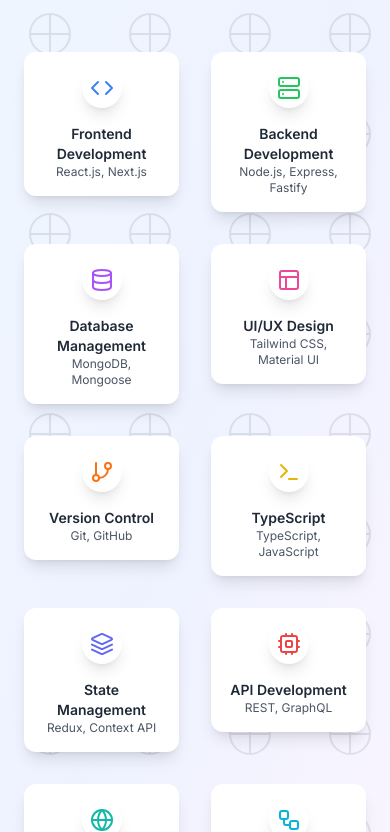
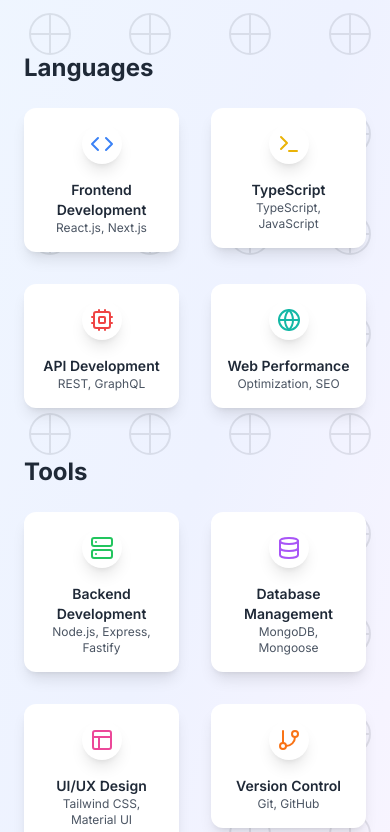
Before and after one commit to felimart2003/portfolio-curr, a Next.js app: page / in a window 390 px wide. Shown: the part 3612-4444 px from the top of the page. Built offline with nearby package versions, Linux system fonts and the light colour scheme.

Commit message:
style: 2 subsections for Skills (language, tools)

```diff
--- a/app/components/Skills.tsx
+++ b/app/components/Skills.tsx
@@ -10,7 +10,7 @@ const SkillIcon = ({ icon: Icon, color }: { icon: any; color: string }) => (
   </div>
 )
 
-const skills = [
+const languages = [
   {
     icon: Code,
     name: "Frontend Development",
@@ -19,6 +19,30 @@ const skills = [
       "Building responsive and interactive user interfaces with modern React features and Next.js for optimal performance.",
     color: "text-blue-500",
   },
+  {
+    icon: Terminal,
+    name: "TypeScript",
+    tech: "TypeScript, JavaScript",
+    description: "Writing type-safe code for better maintainability and developer experience.",
+    color: "text-yellow-500",
+  },
+  {
+    icon: Cpu,
+    name: "API Development",
+    tech: "REST, GraphQL",
+    description: "Designing and implementing efficient APIs for seamless data communication.",
+    color: "text-red-500",
+  },
+  {
+    icon: Globe,
+    name: "Web Performance",
+    tech: "Optimization, SEO",
+    description: "Optimizing web applications for speed, accessibility, and search engine visibility.",
+    color: "text-teal-500",
+  },
+]
+
+const tools = [
   {
     icon: Server,
     name: "Backend Development",
@@ -48,32 +72,11 @@ const skills = [
     color: "text-orange-500",
   },
   {
-    icon: Terminal,
-    name: "TypeScript",
-    tech: "TypeScript, JavaScript",
-    description: "Writing type-safe code for better maintainability and developer experience.",
-    color: "text-yellow-500",
-  },
-  {
     icon: Layers,
     name: "State Management",
     tech: "Redux, Context API",
     description: "Managing complex application state with modern state management solutions.",
     color: "text-indigo-500",
-  },
-  {
-    icon: Cpu,
-    name: "API Development",
-    tech: "REST, GraphQL",
-    description: "Designing and implementing efficient APIs for seamless data communication.",
-    color: "text-red-500",
-  },
-  {
-    icon: Globe,
-    name: "Web Performance",
-    tech: "Optimization, SEO",
-    description: "Optimizing web applications for speed, accessibility, and search engine visibility.",
-    color: "text-teal-500",
   },
   {
     icon: Workflow,
@@ -105,8 +108,11 @@ export default function Skills() {
 
       <div className="container mx-auto px-6 relative z-10">
         <AnimatedSectionHeader title="Skills" />
-        <div className="grid grid-cols-2 md:grid-cols-3 lg:grid-cols-5 gap-8">
-          {skills.map((skill, index) => (
+
+        <div className="mb-12">
+          <h2 className="text-2xl font-bold dark:text-white mb-6">Languages</h2>
+          <div className="grid grid-cols-2 md:grid-cols-3 lg:grid-cols-4 gap-8">
+            {languages.map((skill, index) => (
               <motion.div
                 key={index}
                 initial={{ opacity: 0, y: 20 }}
@@ -125,6 +131,30 @@ export default function Skills() {
             ))}
           </div>
         </div>
+
+        <div>
+          <h2 className="text-2xl font-bold dark:text-white mb-6">Tools</h2>
+          <div className="grid grid-cols-2 md:grid-cols-3 lg:grid-cols-4 gap-8">
+            {tools.map((skill, index) => (
+              <motion.div
+                key={index}
+                initial={{ opacity: 0, y: 20 }}
+                whileInView={{ opacity: 1, y: 0 }}
+                viewport={{ once: true }}
+                transition={{ duration: 0.5, delay: index * 0.1 }}
+              >
+                <div className="bg-white dark:bg-gray-800 p-4 rounded-xl shadow-lg hover:shadow-xl transition-all duration-300 flex flex-col items-center">
+                  <SkillIcon icon={skill.icon} color={skill.color} />
+                  <h3 className="text-sm font-semibold dark:text-white text-center mt-2">
+                    {skill.name}
+                  </h3>
+                  <p className="text-xs text-gray-600 dark:text-gray-400 text-center">{skill.tech}</p>
+                </div>
+              </motion.div>
+            ))}
+          </div>
+        </div>
+      </div>
     </section>
   )
 }
```
Lines whose indentation alone changed are shown as unchanged.
